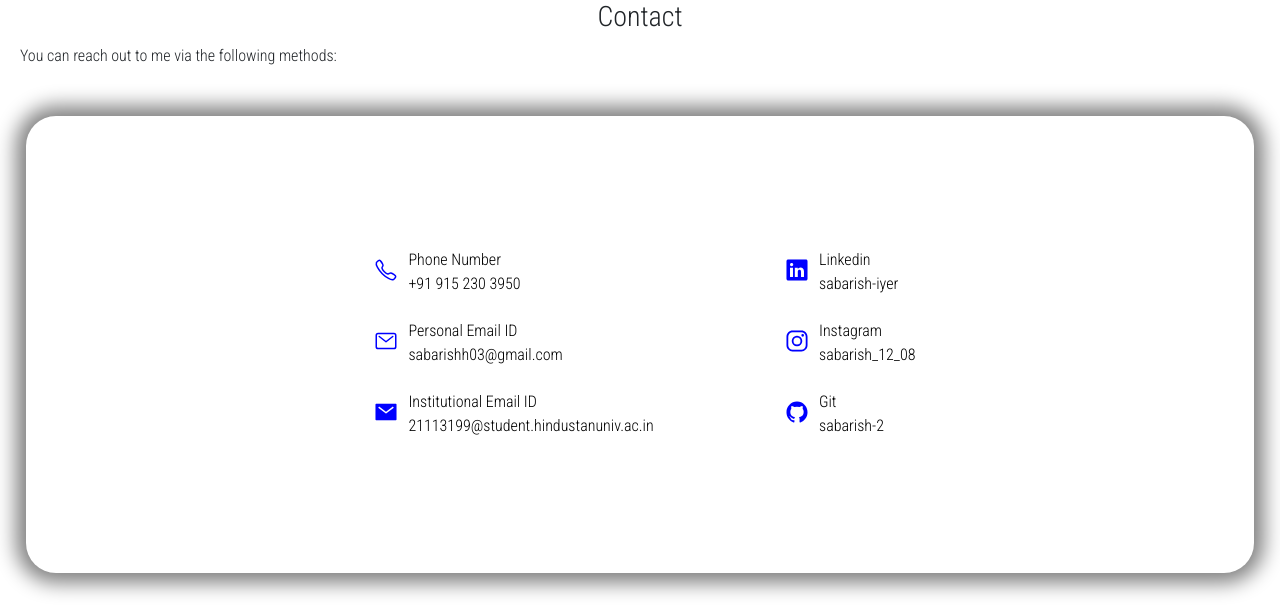
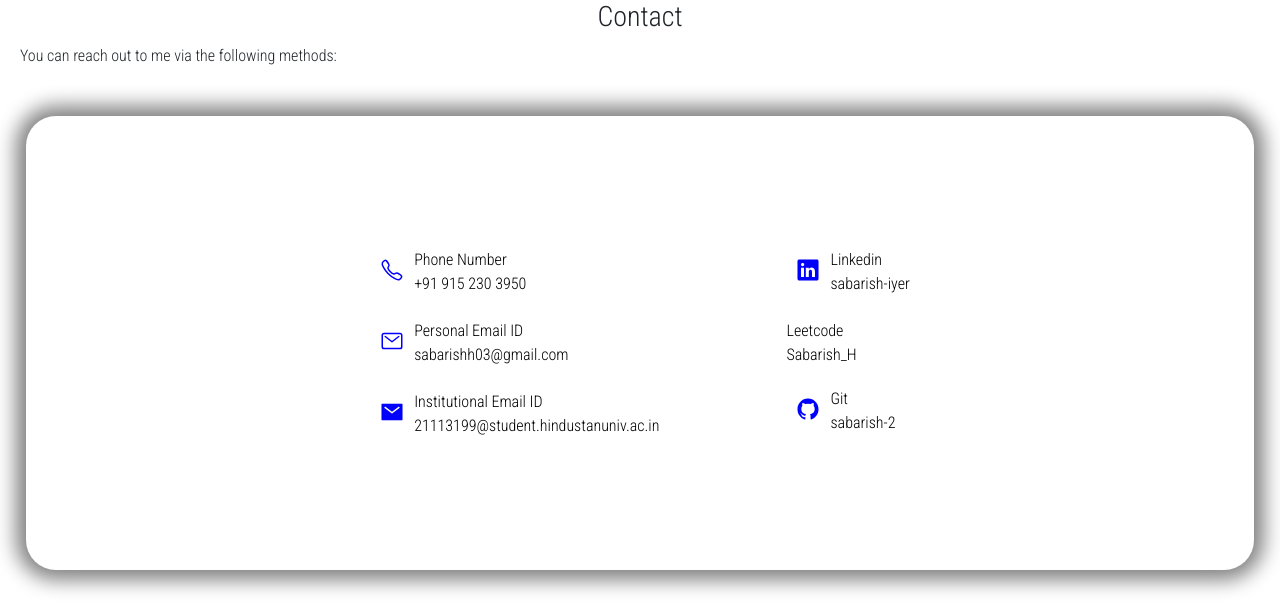
Before and after one commit to Sabarish-2/Portfolio, a Flask app: page /contact in a window 1280 px wide. Shown: the part 76-689 px from the top of the page. Run offline with Flask 3, Linux system fonts and the light colour scheme; some libraries are stand-ins or nearby versions.

Commit message:
leetcode

```diff
--- a/api/templates/contact.html
+++ b/api/templates/contact.html
@@ -69,13 +69,13 @@
                         </li>
                         <li>
                             <div>
-                                <a href="https://www.instagram.com/sabarish_12.08/">
-                                    <ion-icon name="logo-instagram"></ion-icon>
+                                <a href="https://leetcode.com/Sabarish_H/">
+                                    <i class="fa-fa-code"></i>
                             </div>
                             <div class="handle">
-                                Instagram
+                                Leetcode
                                 <br>
-                                sabarish_12_08
+                                Sabarish_H
                                 </a>
                             </div>
                         </li>
```
